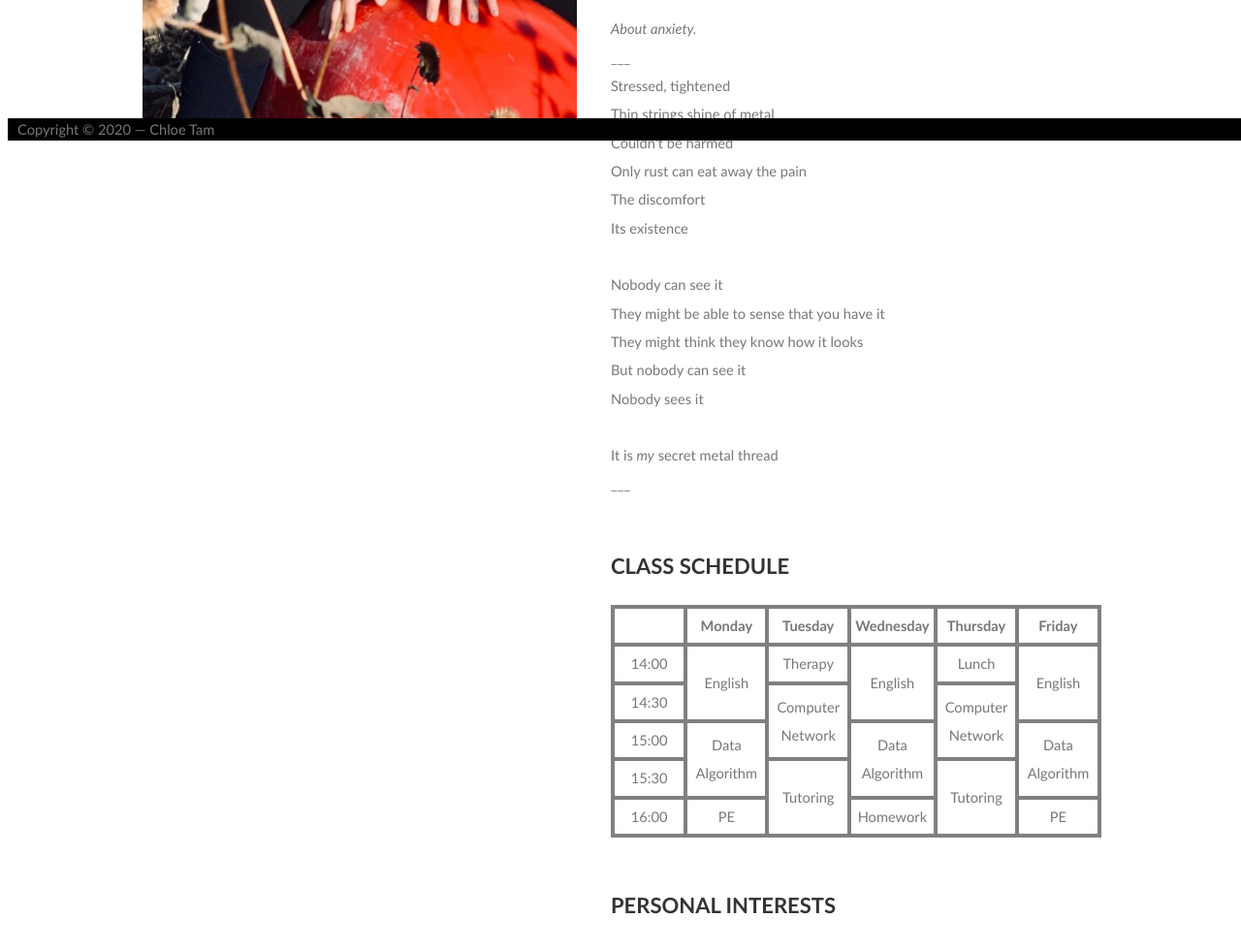
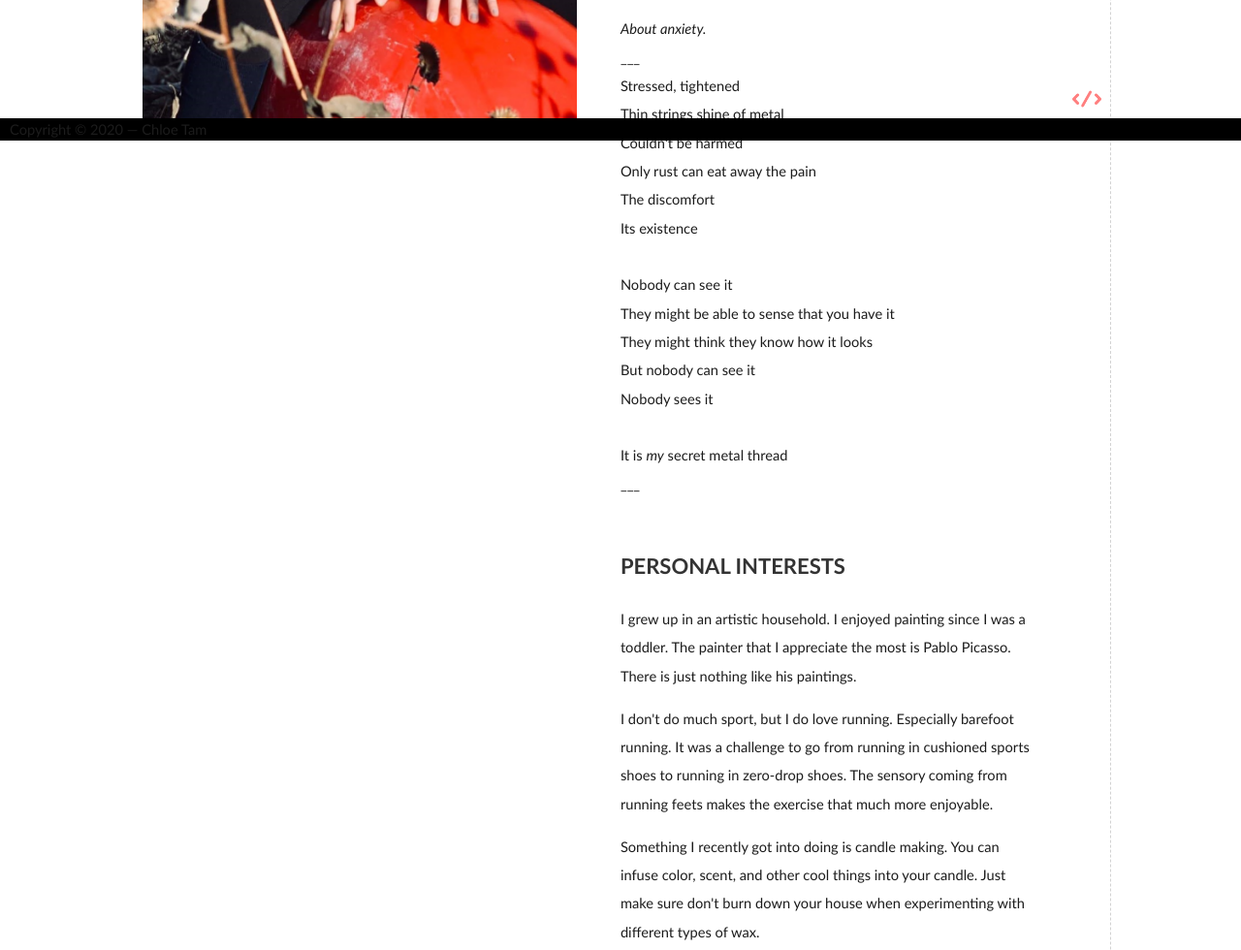
Before and after one commit to ChloeHowling/ChloeHowling.github.io, a plain HTML site: page index.html in a window 1280 px wide. Shown: the part 655-1635 px from the top of the page at 97% size. Drawn offline with Linux system fonts and the light colour scheme.

Commit message:
Fixed profile image link. Adjusted body ratio. added "code" icon.

```diff
--- a/index.html
+++ b/index.html
@@ -4,6 +4,7 @@
     <meta charset="utf-8">
     <link rel="stylesheet" type="text/css" href="style/master.css">
     <title>About Chloe Tam</title>
+    <link rel="icon" href="img/favicon.ico">
   </head>
   <body>
     <div class="nav">
@@ -11,14 +12,14 @@
         <li><a href="#home">Home</a></li>
         <li><a href="#reading">Books</a></li>
         <li><a href="#poem">Poem</a></li>
+        <li><a href="#interests">Interests</a></li>
         <li><a href="#schedule">Schedule</a></li>
-    <li><a href="#interests">Interests</a></li>
       </ul>
     </div>
     <div class="main">
       <!--pic of me, no larger than 500x500px
       (same folder as index.html?)-->
-      <img class="profile" id="profilePic" src="img/profile_L.jpg" alt="Chloe Tam Profile Pic">
+      <img class="profile" id="profilePic" src="img/Profile_L.jpg" alt="Chloe Tam Profile Pic">
       <div class="profile" id="name"><h1>CHLOE<br>TAM</h1></div>
       <div class="info">
         <br id="home"><br>
@@ -32,7 +33,7 @@
         <br id="reading">
 
         <h2>My Five Favorite Books</h2>
-        <ol>
+        <ol class="books">
           <li><i>Gone With the Wind</i>, <a href="https://en.wikipedia.org/wiki/Margaret_Mitchell" target="_blank">Margaret Mitchell</a></li>
           <li><i>Braiding Sweet Grass</i>, <a href="https://www.robinwallkimmerer.com/" target="_blank">Robin Wall Kimmerer</a></li>
           <li><i>Educated</i>, <a href="https://tarawestover.com/" target="_blank">Tara Westover</a></li>
@@ -61,6 +62,22 @@
           It is <i>my</i> secret metal thread<br>
           ___<br>
         </div>
+        <br id="interests">
+
+        <h2>Personal Interests</h2>
+        <p>
+          I grew up in an artistic household. I enjoyed painting since I was a toddler.
+          The painter that I appreciate the most is Pablo Picasso. There is just nothing like his paintings.
+        </p>
+        <p>
+          I don't do much sport, but I do love running. Especially barefoot running.
+          It was a challenge to go from running in cushioned sports shoes to running in zero-drop shoes.
+          The sensory coming from running feets makes the exercise that much more enjoyable.
+        </p>
+        <p>
+          Something I recently got into doing is candle making. You can infuse color, scent, and other cool things into your candle.
+          Just make sure don't burn down your house when experimenting with different types of wax.
+        </p>
         <br id="schedule">
 
         <h2>Class Schedule</h2>
@@ -75,43 +92,40 @@
         </tr>
         <tr>
           <td>14:00</td>
-          <td rowspan="2" class="English">English</td>
+          <td rowspan="2" class="english_cls">English</td>
           <td>Therapy</td>
-          <td rowspan="2" class="English">English</td>
+          <td rowspan="2" class="english_cls">English</td>
           <td>Lunch</td>
-          <td rowspan="2" class="English">English</td>
+          <td rowspan="2" class="english_cls">English</td>
         </tr>
         <tr>
           <td>14:30</td>
-          <td rowspan="2" >Computer Network</td>
-          <td rowspan="2">Computer Network</td>
+          <td rowspan="2" class="network_cls">Computer Network</td>
+          <td rowspan="2" class="network_cls">Computer Network</td>
         </tr>
         <tr>
           <td>15:00</td>
-          <td rowspan="2">Data Algorithm</td>
-          <td rowspan="2">Data Algorithm</td>
-          <td rowspan="2">Data Algorithm</td>
+          <td rowspan="2" class="data_cls">Data Algorithm</td>
+          <td rowspan="2" class="data_cls">Data Algorithm</td>
+          <td rowspan="2" class="data_cls">Data Algorithm</td>
         </tr>
         <tr>
           <td>15:30</td>
-          <td rowspan="2">Tutoring</td>
-          <td rowspan="2">Tutoring</td>
+          <td rowspan="2" class="tutor_tsl">Tutoring</td>
+          <td rowspan="2" class="tutor_tsl">Tutoring</td>
         </tr>
         <tr>
           <td>16:00</td>
-          <td>PE</td>
+          <td class="pe_cls">PE</td>
           <td>Homework</td>
-          <td>PE</td>
+          <td class="pe_cls">PE</td>
         </tr>
       </table>
-      <br id="interests">
-
-      <h2>Personal Interests</h2>
-      <p></p>
-      <p></p>
-      <p></p>
+      <br><br>
+      </div>
+    <div class="foot">Copyright &copy; 2020 &mdash; Chloe Tam
+      <div class="link"><a href="https://github.com/ChloeHowling/ChloeHowling.github.io.git" target="_blank"><img src="img/link.png" alt="sourceCode"></a></div>
     </div>
   </div>
-    <div class="foot">Copyright &copy; 2020 &mdash; Chloe Tam</div>
   </body>
 </html>
--- a/style/master.css
+++ b/style/master.css
@@ -1,9 +1,11 @@
 body {
   font-family: "Trebuchet MS", sans-serif;
   font-size: 11pt;
-  color: rgb(119, 119, 119);
+  color: rgb(28, 28, 28);
+  padding: 0;
 }
 h2 {
+  display: block;
   text-transform: uppercase;
   color: rgb(51, 51, 51);
   font-weight: bold;
@@ -12,31 +14,31 @@ h2 {
   display: block;
   margin: auto;
   width: 80%;
-  /*border: 1px solid black;*/
 }
 .profile {
   position: fixed;
   top: 0;
-  margin: 1%;
 }
 img.profile {
   width: 35%;
   height: 96%;
   object-fit: cover;
+  margin: 1%;
 
 }
 #name {
-  padding: 10px;
+  padding: 15px;
   width: 3%;
   color: white;
-  font-size: 220%;
+  font-size: 250%;
   font-family: "Courier New";
-  background-color: rgba(255, 0, 0, 0.5);
+  background-color: rgba(255, 0, 0, 0.8);
 }
 div.nav{
   z-index: 10;
   position: fixed;
   top: 0;
+  left: 0;
   width: 100%;
   background-color: rgba(0, 0, 0, 1);
 }
@@ -47,7 +49,6 @@ ul.nav {
   margin: 0 10px 0px 0px;
   /*margin: 0px 15% 0px 0px;*/
   text-transform: uppercase;
-  color: white;
   list-style-type: none;
   text-align: right;
 
@@ -65,21 +66,41 @@ ul.nav li a {
 ul.nav li a:hover {
   background-color: rgba(255, 0, 0, 0.5);
 }
+.link {
+  position: fixed;
+  bottom: 15px;
+  right: 10.5%;
+  z-index: 12;
+  padding: 10px;
+  }
+div.link img {
+  width: 30px;
+  height: 30px;
+  opacity: 0.5;
+}
+div.link img:hover {
+  opacity: 1;
+}
 .foot {
   z-index: 9;
   position: fixed;
   bottom: 0;
+  left: 0;
   width: 100%;
   padding: 3px 10px 3px 10px;
   background-color: black;
 }
 .info {
-  border: 0px solid green;
-  width: 50%;
+  width: 42%;
   display: block;
   float: right;
-  padding: 10px 10px 70px 90px;
+  padding: 10px 80px 80px 0px;
   line-height: 2;
+  border-right: 1px dashed rgb(210, 210, 210);
+  background-color: white;
+}
+ol li a:visited{
+  color: red;
 }
 table {
   border: 1px solid grey;
@@ -93,3 +114,18 @@ th, td{
   width: 80px;
   text-align: center;
 }
+.english_cls {
+  background-color: rgb(255, 194, 253);
+}
+.data_cls {
+  background-color: rgb(160, 186, 254);
+}
+.pe_cls {
+  background-color: rgb(237, 255, 166);
+}
+.network_cls {
+  background-color: rgb(185, 255, 207);
+}
+.tutor_tsl {
+  background-color: rgb(255, 163, 154);
+}
```
Also changed, not shown: img/favicon.ico (added), img/link.png (added), 1 other file. Lines whose indentation alone changed are shown as unchanged.
